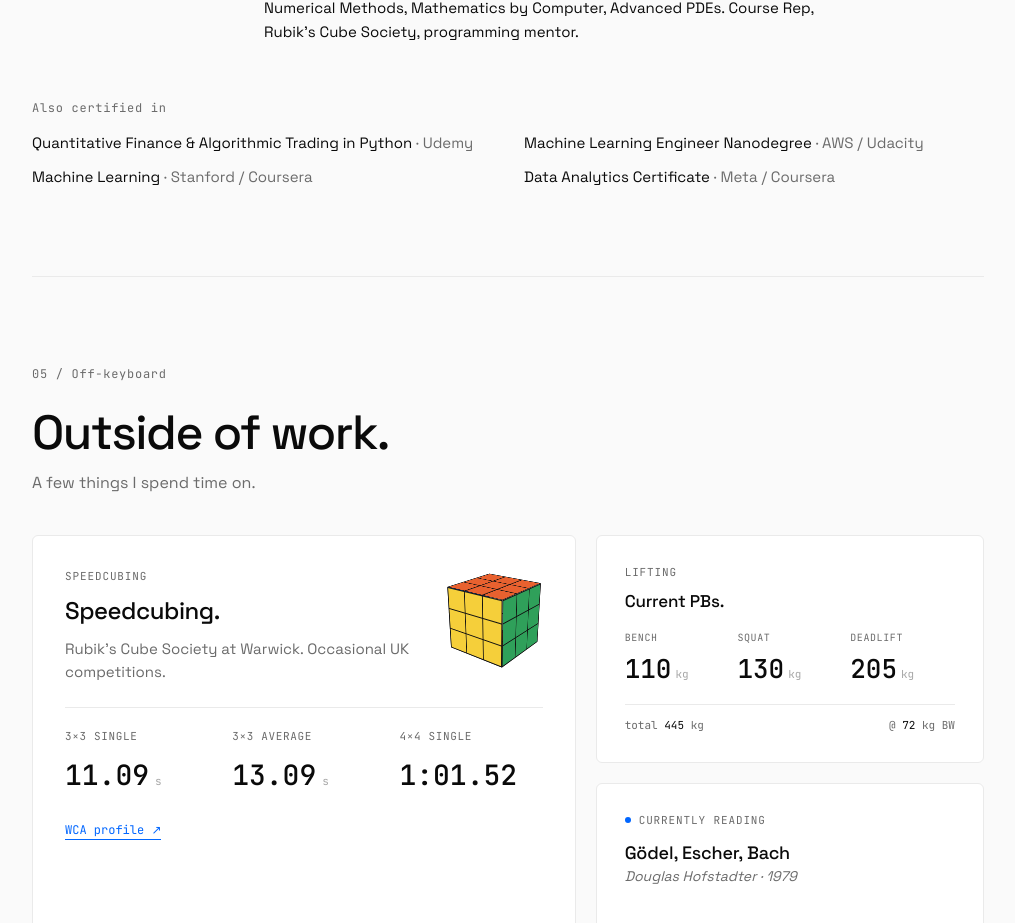
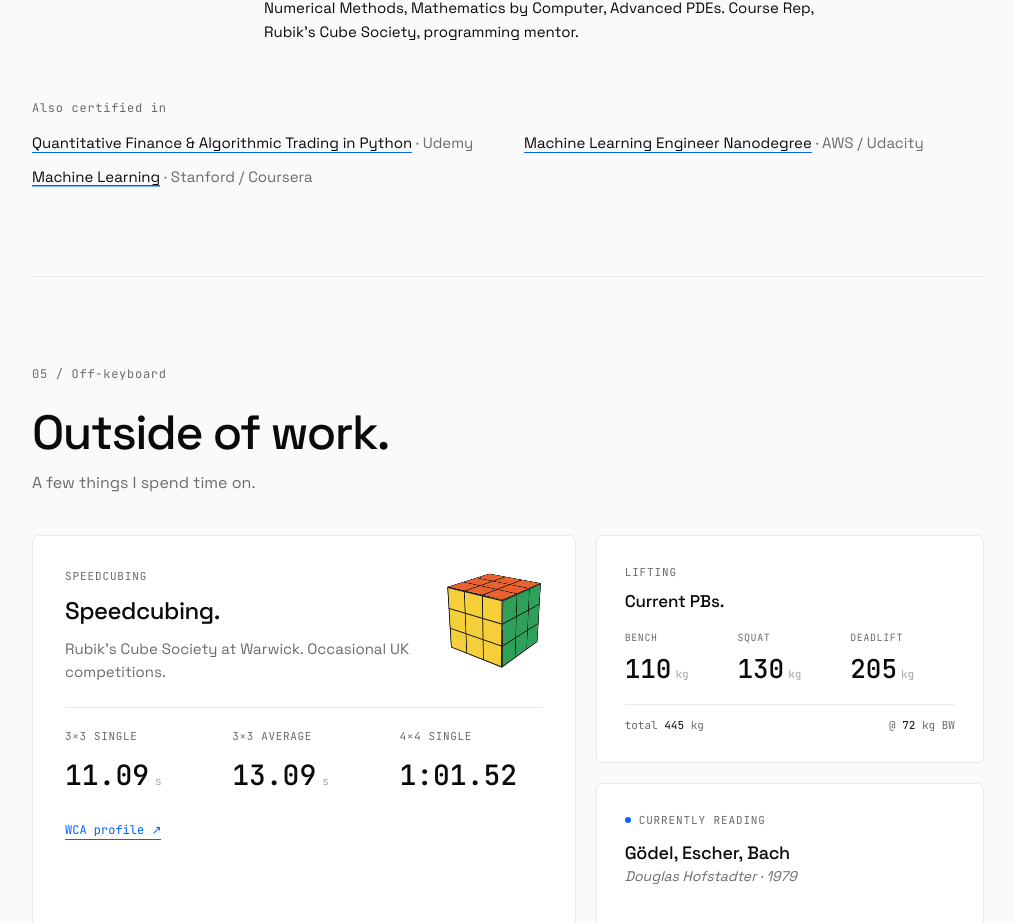
Before and after one commit to avi-mukesh/portfolio, a Next.js app: page / in a window 1280 px wide. Shown: the part 4159-5082 px from the top of the page, without its empty margins (132-1147 px from the left). Built offline with nearby package versions, Linux system fonts and the light colour scheme.

Commit message:
updated certificates

```diff
--- a/components/Main.tsx
+++ b/components/Main.tsx
@@ -483,10 +483,15 @@ function V3Portfolio() {
           <div style={{ marginTop: 56 }}>
             <div style={{ ...styles.mono, fontSize: 12, color: muted, letterSpacing: '0.06em', marginBottom: 14 }}>Also certified in</div>
             <div className="v3-cert-grid" style={{ display: 'grid', gridTemplateColumns: '1fr 1fr', gap: '10px 32px', fontSize: 15 }}>
-              <div>Quantitative Finance &amp; Algorithmic Trading in Python <span style={{ color: muted }}>· Udemy</span></div>
-              <div>Machine Learning Engineer Nanodegree <span style={{ color: muted }}>· AWS / Udacity</span></div>
-              <div>Machine Learning <span style={{ color: muted }}>· Stanford / Coursera</span></div>
-              <div>Data Analytics Certificate <span style={{ color: muted }}>· Meta / Coursera</span></div>
+              <div>
+                <a href="https://www.udemy.com/certificate/UC-8c114ec5-6614-430e-8135-fe2ce0abdcfb/" target="_blank" rel="noreferrer" className="v3-link">Quantitative Finance &amp; Algorithmic Trading in Python</a> <span style={{ color: muted }}>· Udemy</span>
+              </div>
+              <div>
+                <a href="https://www.udacity.com/certificate/CG9Q6ZDM" target="_blank" rel="noreferrer" className="v3-link">Machine Learning Engineer Nanodegree</a> <span style={{ color: muted }}>· AWS / Udacity</span>
+              </div>
+              <div>
+                <a href="https://www.coursera.org/account/accomplishments/verify/43IRUEZ2XGCY" target="_blank" rel="noreferrer" className="v3-link">Machine Learning</a> <span style={{ color: muted }}>· Stanford / Coursera</span>
+              </div>
             </div>
           </div>
         </section>
```
